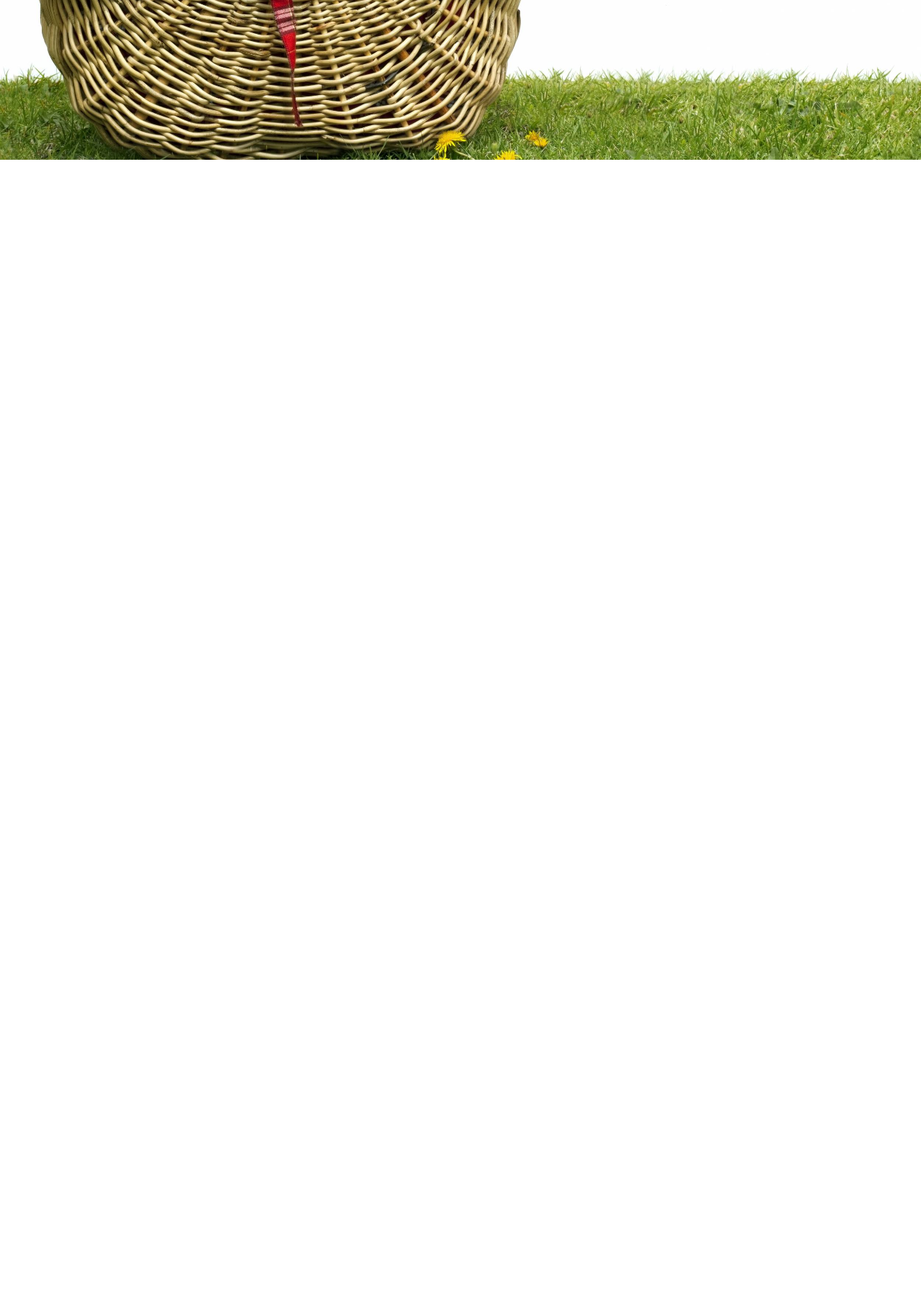
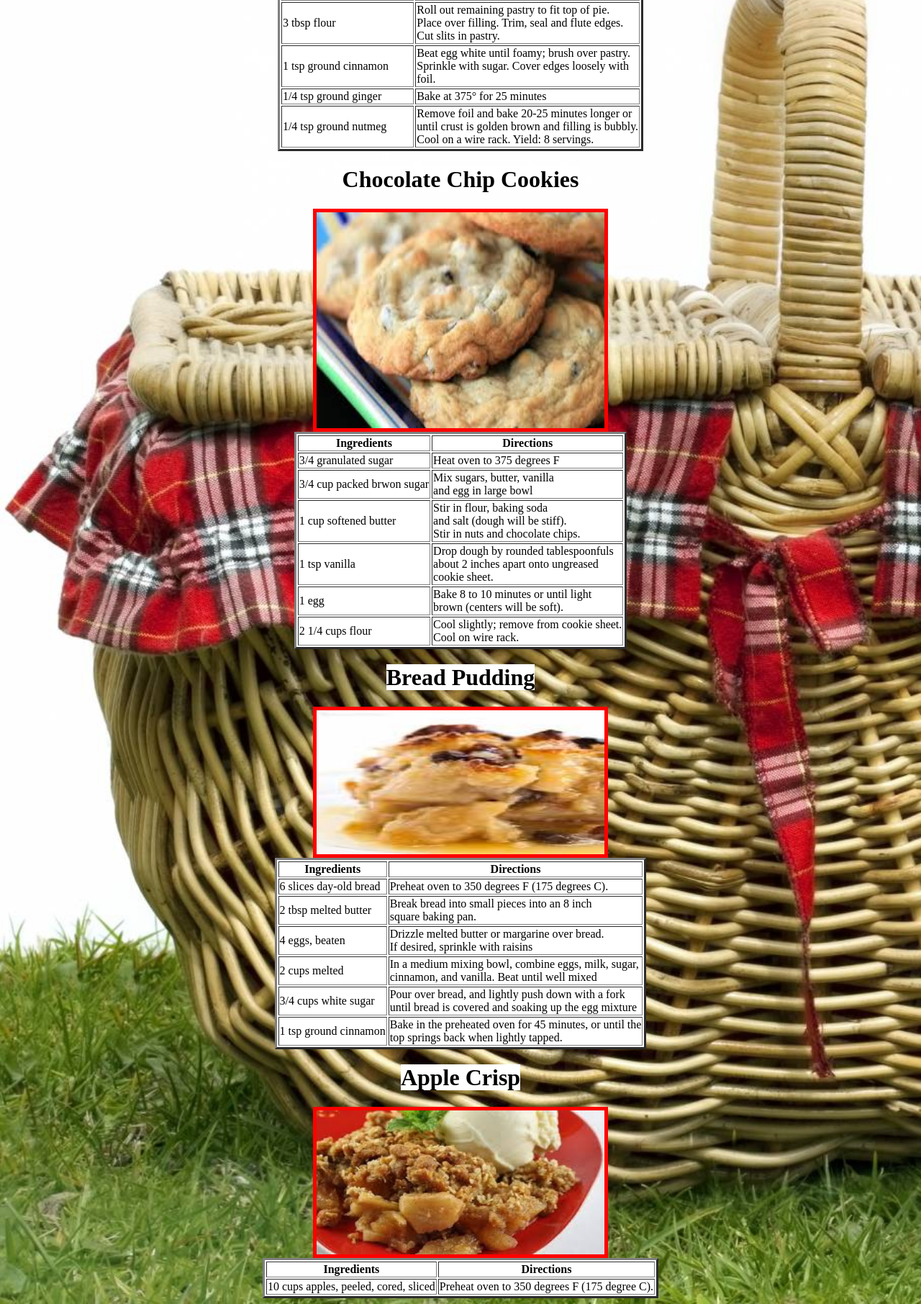
Before and after one commit to ah131355/Module-2, a plain HTML site: page Recipes.html in a window 1280 px wide. Shown: the part 578-2390 px from the top of the page at 72% size. Before the commit the page ends 800 px from the top, so only its background shows below. Drawn offline with Linux system fonts and the light colour scheme.

Commit message:
recipe update

```diff
--- a/Recipes.html
+++ b/Recipes.html
@@ -19,7 +19,14 @@
         text-align: center;
       }
       table{
-
+        color:black;
+        background-color: white;
+        margin-left: auto;
+        margin-right: auto;
+      }
+      mark{
+        background-color: white;
+        color:black;
       }
     </style>
   </head>
@@ -29,14 +36,136 @@
 
 
 
-<h1>Best Apple Pie Recipe</h1>
+<h1>Apple Pie</h1>
     <img src="images/applepie.jpg" alt="" width="400" height="200" border="5">
     <table border="3">
         <tr>
           <th>Ingredients</th>
+          <th>Directions</th>
         </tr>
+        <tr>
+          <td>1/2 cup sugar</td>
+          <td>combine sugars, flour, & spices in small bowl. <br>
+            In large bowl, toss apples with lemon juice. mix <br>
+            in sugar mixture </td>
+        </tr>
+        <tr>
+          <td>1/2 cup packed brown sugar</td>
+          <td>Line a 9-in. pie plate with bottom crust; trim <br>
+             pastry even with edge. Fill with apple mixture; <br>
+             dot with butter.</td>
+        </tr>
+        <tr>
+          <td>3 tbsp flour</td>
+          <td> Roll out remaining pastry to fit top of pie. <br>
+            Place over filling. Trim, seal and flute edges. <br>
+            Cut slits in pastry.</td>
+        </tr>
+        <tr>
+          <td>1 tsp ground cinnamon</td>
+          <td>Beat egg white until foamy; brush over pastry.<br>
+             Sprinkle with sugar. Cover edges loosely with  <br>
+             foil.</td>
+        </tr>
+        <tr>
+          <td>1/4 tsp ground ginger</td>
+          <td>Bake at 375° for 25 minutes</td>
+        </tr>
+        <tr>
+          <td>1/4 tsp ground nutmeg</td>
+          <td> Remove foil and bake 20-25 minutes longer or <br>
+            until crust is golden brown and filling is bubbly.<br>
+            Cool on a wire rack. Yield: 8 servings.</td>
+        </tr>
+      </table>
 
-
-    </table>
+        <h1><mark>Chocolate Chip Cookies</mark></h1>
+        <img src="images/cccookies.jpg" alt="" width="400" height="300" border="5">
+        <table border="3">
+          <tr>
+            <th>Ingredients</th>
+            <th>Directions</th>
+          </tr>
+          <tr>
+            <td>3/4 granulated sugar</td>
+            <td>Heat oven to 375 degrees F</td>
+          </tr>
+          <tr>
+            <td>3/4 cup packed brwon sugar</td>
+            <td>Mix sugars, butter, vanilla <br>
+               and egg in large bowl</td>
+          </tr>
+          <tr>
+            <td>1 cup softened butter</td>
+            <td> Stir in flour, baking soda <br>
+               and salt (dough will be stiff). <br>
+               Stir in nuts and chocolate chips.</td>
+          </tr>
+          <tr>
+            <td>1 tsp vanilla</td>
+            <td>Drop dough by rounded tablespoonfuls <br>
+               about 2 inches apart onto ungreased <br>
+               cookie sheet.</td>
+          </tr>
+          <tr>
+            <td>1 egg</td>
+            <td>Bake 8 to 10 minutes or until light <br>
+              brown (centers will be soft).</td>
+          </tr>
+          <tr>
+            <td>2 1/4 cups flour</td>
+            <td>Cool slightly; remove from cookie sheet.<br>
+               Cool on wire rack.</td>
+          </tr>
+        </table>
+        <h1><mark>Bread Pudding</mark></h1>
+        <img src="images/breadpudding.jpg" alt="" width="400" height="200" border="5">
+<table border="3">
+  <tr>
+    <th>Ingredients</th>
+    <th>Directions</th>
+  </tr>
+  <tr>
+    <td>6 slices day-old bread</td>
+    <td>Preheat oven to 350 degrees F (175 degrees C).</td>
+  </tr>
+  <tr>
+    <td>2 tbsp melted butter</td>
+    <td>Break bread into small pieces into an 8 inch <br>
+      square baking pan.</td>
+  </tr>
+  <tr>
+    <td>4 eggs, beaten</td>
+    <td> Drizzle melted butter or margarine over bread. <br>
+      If desired, sprinkle with raisins</td>
+  </tr>
+  <tr>
+    <td>2 cups melted</td>
+    <td>In a medium mixing bowl, combine eggs, milk, sugar,<br>
+       cinnamon, and vanilla. Beat until well mixed</td>
+  </tr>
+  <tr>
+    <td>3/4 cups white sugar</td>
+    <td> Pour over bread, and lightly push down with a fork <br>
+       until bread is covered and soaking up the egg mixture</td>
+  </tr>
+<tr>
+  <td>1 tsp ground cinnamon</td>
+  <td>Bake in the preheated oven for 45 minutes, or until the <br>
+     top springs back when lightly tapped.</td>
+</tr>
+</table>
+<h1><mark>Apple Crisp</mark></h1>
+<img src="images/applecrisp.jpg" alt="" border="5" width="400" height="200">
+<table border="3">
+<tr>
+  <th>Ingredients</th>
+  <th>Directions</th>
+</tr>
+<tr>
+  <td>10 cups apples, peeled, cored, sliced</td>
+  <td>Preheat oven to 350 degrees F (175 degree C).</td>
+</tr>
+</table>
   </body>
 </html>
```
Also changed, not shown: images/applecrisp.jpg (added), images/cccookies.jpg (added).
